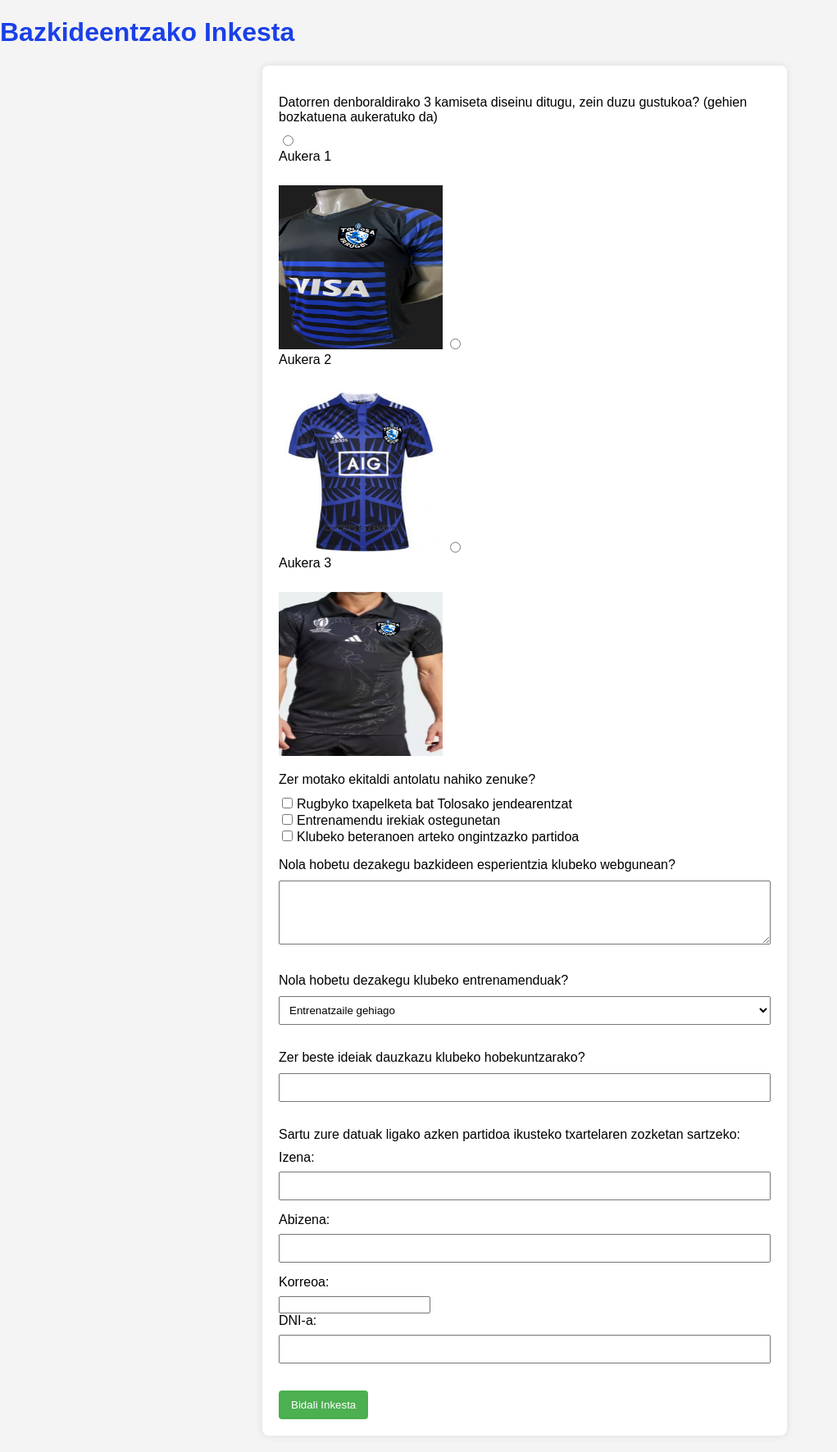
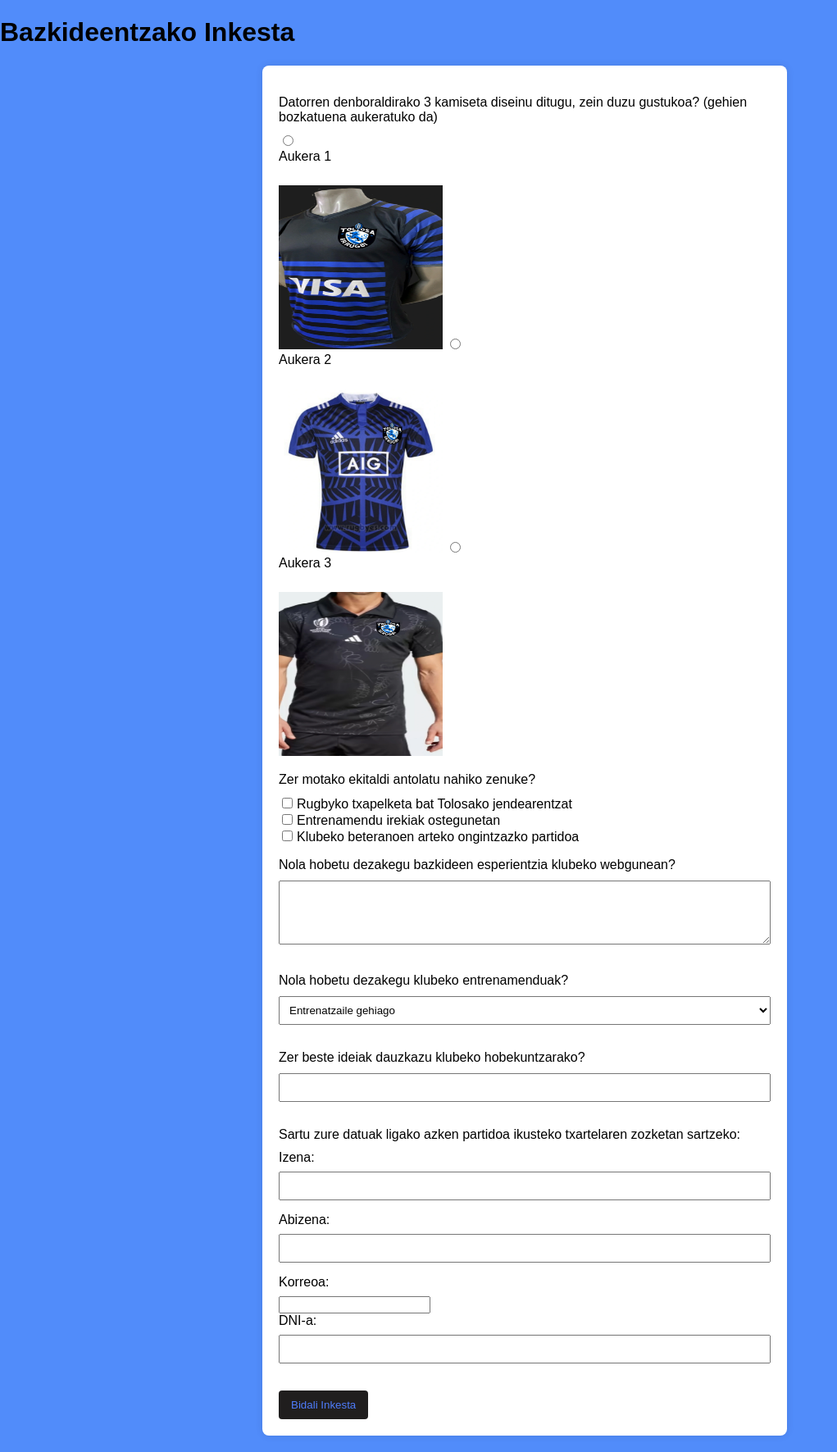
Before and after one commit to Luken1919/2Erronka, a PHP site: page /bazkidea.html in a window 1280 px wide. Shown: the whole page at 82% size, without its empty margins (0-1021 px from the left). Run offline with PHP 8.4, Linux system fonts and the light colour scheme.

Commit message:
css bazkidea

```diff
--- a/web/Style/bazkidea.css
+++ b/web/Style/bazkidea.css
@@ -2,13 +2,13 @@
 
 body {
     font-family: 'Arial', sans-serif;
-    background-color: #f4f4f4;
+    background-color: #518cfa;
     margin: 0;
     padding: 0;
 }
 
 h1 {
-    color: #1a40e7;
+    color: #000000;
 }
 
 form {
@@ -44,8 +44,8 @@ input[type="text"] {
 }
 
 input[type="submit"] {
-    background-color: #4caf50;
-    color: #fff;
+    background-color: #201e1e;
+    color: #4e7cfa;
     padding: 10px 15px;
     border: none;
     border-radius: 4px;
```
